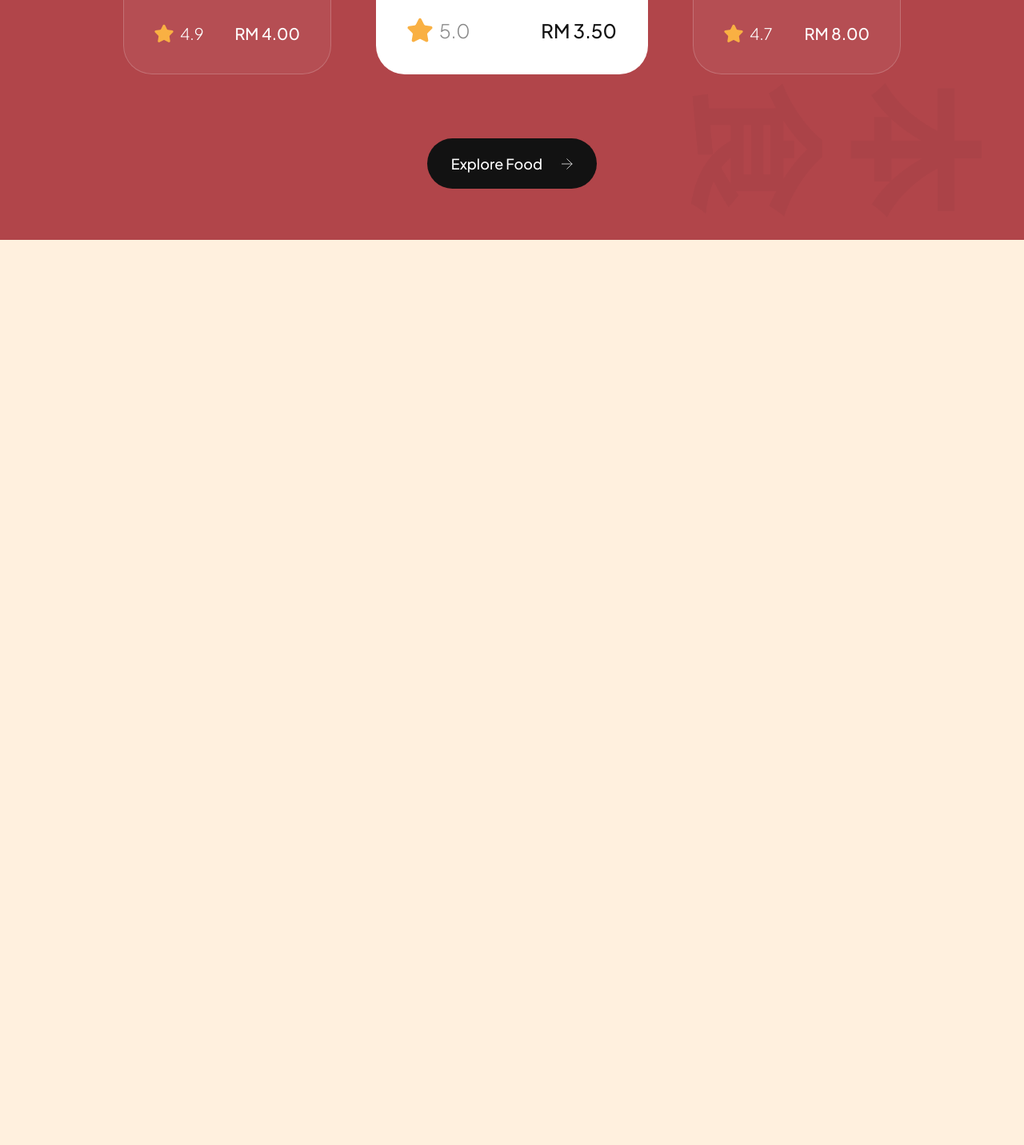
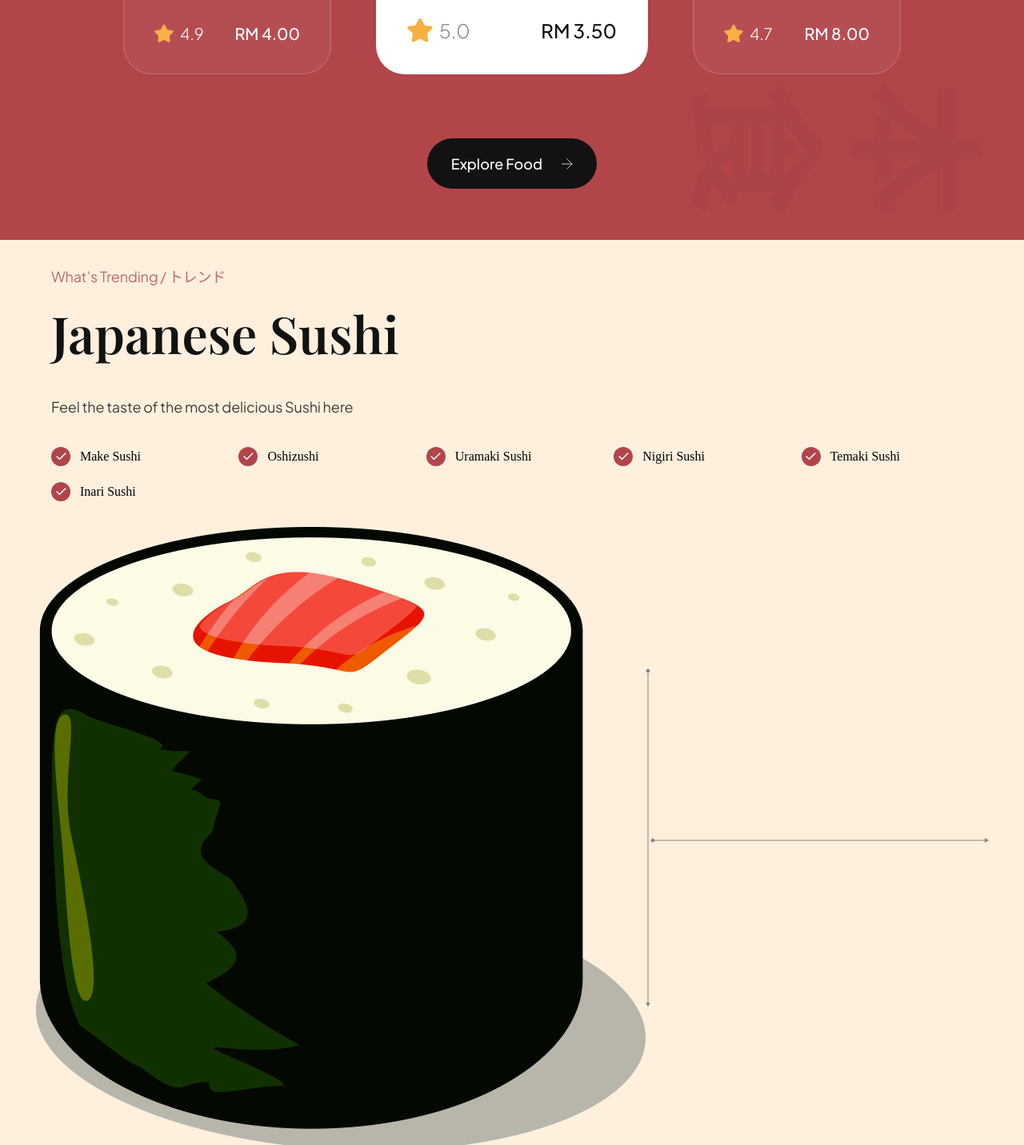
Before and after one commit to shahirulprojects/DONT-DELETE-sushi-bites, a website built with Vite: page index.html in a window 1280 px wide. Shown: the part 2202-3634 px from the top of the page at 80% size. Before the commit the page ends 2502 px from the top, so only its background shows below. Built offline with nearby package versions, Linux system fonts and the light colour scheme.

Commit message:
add trending section

```diff
--- a/css/sections/trending.css
+++ b/css/sections/trending.css
@@ -0,0 +1,53 @@
+/* position:relative allows it to have a normal flow */
+.trending {
+  position: relative;
+
+  display: flex;
+  flex-direction: column;
+  overflow: hidden;
+}
+
+.trending__discover {
+}
+
+.trending-sushi,
+.trending-drink {
+  width: 100%;
+  min-height: 640px;
+
+  display: flex;
+  flex-direction: row;
+}
+
+.trending__content {
+  flex: 1;
+  display: flex;
+  justify-content: center;
+  flex-direction: column;
+
+  padding: 32px 64px;
+}
+.trending__list {
+  list-style: none;
+
+  flex-wrap: wrap;
+  gap: 20px;
+}
+
+/* min-width:210px and flex:wrap is important because min width specify the minimum width required to display the element in a row,or lese it will be display in a column using flex:wrap */
+.trending__list li {
+  flex: 1;
+  display: flex;
+  align-items: center;
+  flex-direction: row;
+  gap: 12px;
+
+  min-width: 210px;
+}
+.trending__icon {
+  width: 24px;
+  height: 24px;
+
+  background-color: var(--primary-color);
+  border-radius: 100%;
+}
--- a/index.html
+++ b/index.html
@@ -203,6 +203,66 @@
       </button>
     </section>
 
+    <section class="trending" id="food">
+      <div class="trending__content" data-aos="fade-right">
+        <p class="sushi__subtitle">What’s Trending / トレンド</p>
+
+        <h3 class="sushi__title">Japanese Sushi</h3>
+        <p class="sushi__description">
+          Feel the taste of the most delicious Sushi here
+        </p>
+
+        <!-- ul is unordered list while li is list item,li represents one item -->
+        <ul class="trending__list flex-between">
+          <li>
+            <div class="trending__icon flex-center">
+              <img src="assets/check.svg" alt="check" />
+            </div>
+            <p>Make Sushi</p>
+          </li>
+          <li>
+            <div class="trending__icon flex-center">
+              <img src="assets/check.svg" alt="check" />
+            </div>
+            <p>Oshizushi</p>
+          </li>
+          <li>
+            <div class="trending__icon flex-center">
+              <img src="assets/check.svg" alt="check" />
+            </div>
+            <p>Uramaki Sushi</p>
+          </li>
+          <li>
+            <div class="trending__icon flex-center">
+              <img src="assets/check.svg" alt="check" />
+            </div>
+            <p>Nigiri Sushi</p>
+          </li>
+          <li>
+            <div class="trending__icon flex-center">
+              <img src="assets/check.svg" alt="check" />
+            </div>
+            <p>Temaki Sushi</p>
+          </li>
+          <li>
+            <div class="trending__icon flex-center">
+              <img src="assets/check.svg" alt="check" />
+            </div>
+            <p>Inari Sushi</p>
+          </li>
+        </ul>
+      </div>
+      <div class="trending__image flex-center">
+        <img src="assets/sushi-5.png" alt="sushi-5" data-aos="fade-left" />
+        <div class="trending__arrow trending__arrow-left">
+          <img src="assets/arrow-vertical.svg" alt="arrow-vertical" />
+        </div>
+
+        <div class="trending__arrow trending__arrow-bottom">
+          <img src="assets/arrow-horizontal.svg" alt="arrow-horizontal" />
+        </div>
+      </div>
+    </section>
     <script src="js/script.js" type="module"></script>
   </body>
 </html>
```
